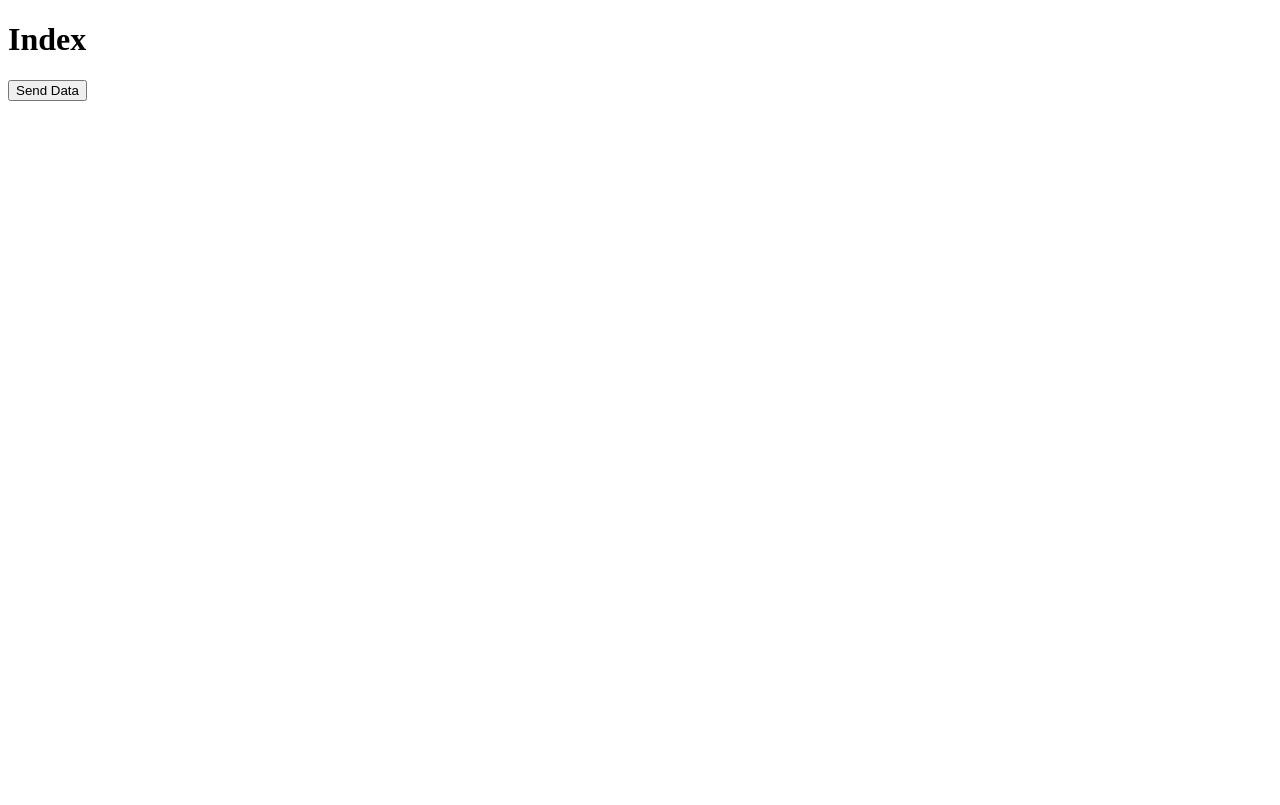
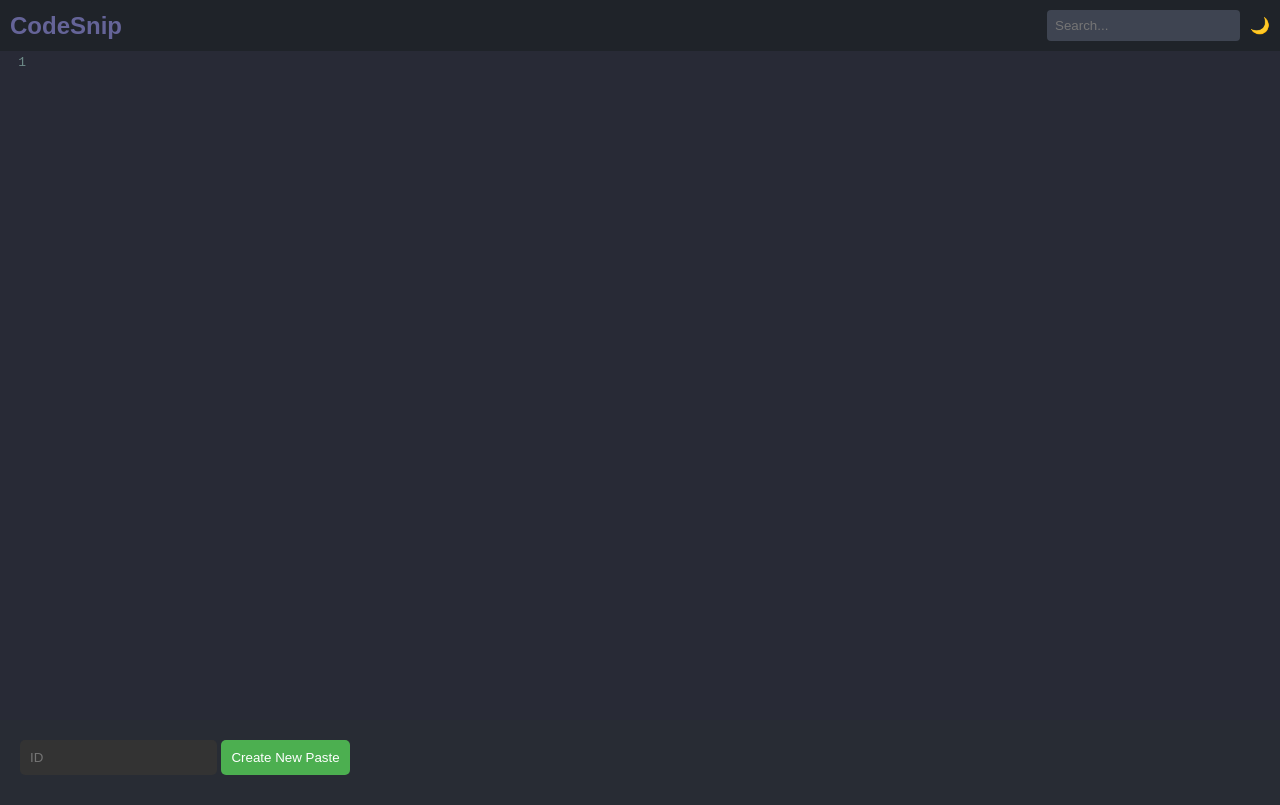
Before and after one commit to altf4-games/CodeSnip, a website: page public/index.html in a window 1280 px wide. Drawn offline with nearby package versions, Linux system fonts and the light colour scheme.

Commit message:
FrontEnd

```diff
--- a/api/index.js
+++ b/api/index.js
@@ -9,7 +9,6 @@ app.use(express.static('public'));
 require('dotenv').config();
 
 app.post('/send', async (req, res) => {
-  //console.log(req.body);
   await set_test_data(req.body.id, req.body.body);
   res.json({ status: 'ok' });
 })
@@ -17,7 +16,6 @@ app.post('/send', async (req, res) => {
 app.get(`/raw/:id`, async (req, res) => {
   const id = req.params.id;
   const data = await get_test_data(id);
-  //console.log(data);
   res.send(data.rows[0].body);
 });
 
--- a/public/index.html
+++ b/public/index.html
@@ -1,42 +1,29 @@
 <!DOCTYPE html>
 <html lang="en">
 <head>
+    <title>CodeSnip</title>
     <meta charset="UTF-8">
-    <script>
-        const sendData = async () => {
-            try {
-                const response = await fetch('/send', {
-                    method: 'POST',
-                    headers: {
-                        'Content-Type': 'application/json',
-                    },
-                    body: JSON.stringify({
-                        "id": 100,
-                        "body": "hello-world"
-                    }),
-                });
-
-                const data = await response.json();
-                console.log(data);
-            } catch (error) {
-                console.error('Error:', error);
-            }
-        };
-        /*const id = 1;
-
-        const getData = async () => {
-            try {
-                const response = await fetch(`/raw/${id}`, { method: 'GET' });
-                const data = await response.json();
-                console.log(data);
-            } catch (error) {
-                console.error('Error:', error);
-            }
-        };*/
-    </script>
+    <meta name="viewport" content="width=device-width, initial-scale=1.0">
+    <link rel="icon" type="image/x-icon" href="favicon.ico">
+    <link rel="stylesheet" href="styles.css">
+    <link rel="stylesheet" href="https://cdnjs.cloudflare.com/ajax/libs/codemirror/5.13.4/theme/dracula.css">
+    <link rel="stylesheet" href="https://cdnjs.cloudflare.com/ajax/libs/codemirror/5.63.0/codemirror.min.css">
+    <script src="https://cdnjs.cloudflare.com/ajax/libs/codemirror/5.63.0/codemirror.min.js"></script>
 </head>
 <body>
-    <h1>Index</h1>
-    <button onclick="sendData()">Send Data</button>
+    <div class="navbar">
+        <a href="#" class="logo">CodeSnip</a>
+        <input type="text" class="search-bar" placeholder="Search...">
+        <div class="dark-mode-toggle">🌙</div>
+    </div>
+    <div id="textbox">
+        <textarea id="textarea"></textarea>
+    </div>
+    <div id="settings">
+        <input type="text" class="id" placeholder="ID">
+        <button>Create New Paste</button>
+    </div>
+
 </body>
+<script src="script.js"></script>
 </html>
--- /dev/null
+++ b/public/script.js
@@ -0,0 +1,50 @@
+const editor = CodeMirror.fromTextArea(document.getElementById("textarea"), {
+    lineNumbers: true,
+    theme:"dracula"
+});
+function setEditorSize() {
+    const windowHeight = window.innerHeight;
+    const navbarHeight = document.querySelector('.navbar').offsetHeight;
+    const marginFromBottom = 80; // Adjust this value as needed
+    const remainingHeight = windowHeight - navbarHeight - marginFromBottom;
+
+    // Set the width to full width and the height to the remaining height
+    editor.setSize("100%", remainingHeight);
+}
+
+// Call the function initially and whenever the window is resized
+setEditorSize();
+window.addEventListener("resize", setEditorSize);
+//editor.setSize(500, 300);
+
+const sendData = async () => {
+    try {
+        const response = await fetch('/send', {
+            method: 'POST',
+            headers: {
+                'Content-Type': 'application/json',
+            },
+            body: JSON.stringify({
+                "id": 100,
+                "body": "hello-world"
+            }),
+        });
+
+        const data = await response.json();
+        console.log(data);
+    } catch (error) {
+        console.error('Error:', error);
+    }
+};
+
+/*
+const id = 1;
+const getData = async () => {
+    try {
+        const response = await fetch(`/raw/${id}`, { method: 'GET' });
+        const data = await response.json();
+        console.log(data);
+    } catch (error) {
+        console.error('Error:', error);
+    }
+};*/
--- /dev/null
+++ b/public/styles.css
@@ -0,0 +1,66 @@
+body {
+    margin: 0;
+    font-family: Arial, sans-serif;
+    background-color: #282c34;
+    overflow-y: hidden;
+    color: #abb2bf;
+    display: flex;
+    flex-direction: column;
+}
+
+.navbar {
+    display: flex;
+    justify-content: space-between;
+    align-items: center;
+    padding: 10px;
+    background-color: #1f2329;
+    box-shadow: 0 2px 4px rgba(0, 0, 0, 0.1);
+}
+
+.logo {
+    font-size: 1.5em;
+    font-weight: bold;
+    text-decoration: none;
+    color: rgb(101, 100, 152);
+}
+
+.search-bar {
+    padding: 8px;
+    border-radius: 4px;
+    background-color: #3e4451;
+    color: #abb2bf;
+    margin-left: auto;
+    border: none;
+}
+
+.dark-mode-toggle {
+    margin-left: 10px;
+    cursor: pointer;
+    color: #61dafb;
+}
+
+#settings {
+    padding: 20px;
+}
+
+.id {
+    padding: 10px;
+    margin-bottom: 10px;
+    border: none;
+    border-radius: 5px;
+    background-color: #333;
+    color: #fff;
+}
+
+button {
+    padding: 10px;
+    border: none;
+    border-radius: 5px;
+    background-color: #4CAF50;
+    color: #fff;
+    cursor: pointer;
+}
+
+button:hover {
+    background-color: #45a049;
+}
```
Also changed, not shown: public/favicon.ico (added).
